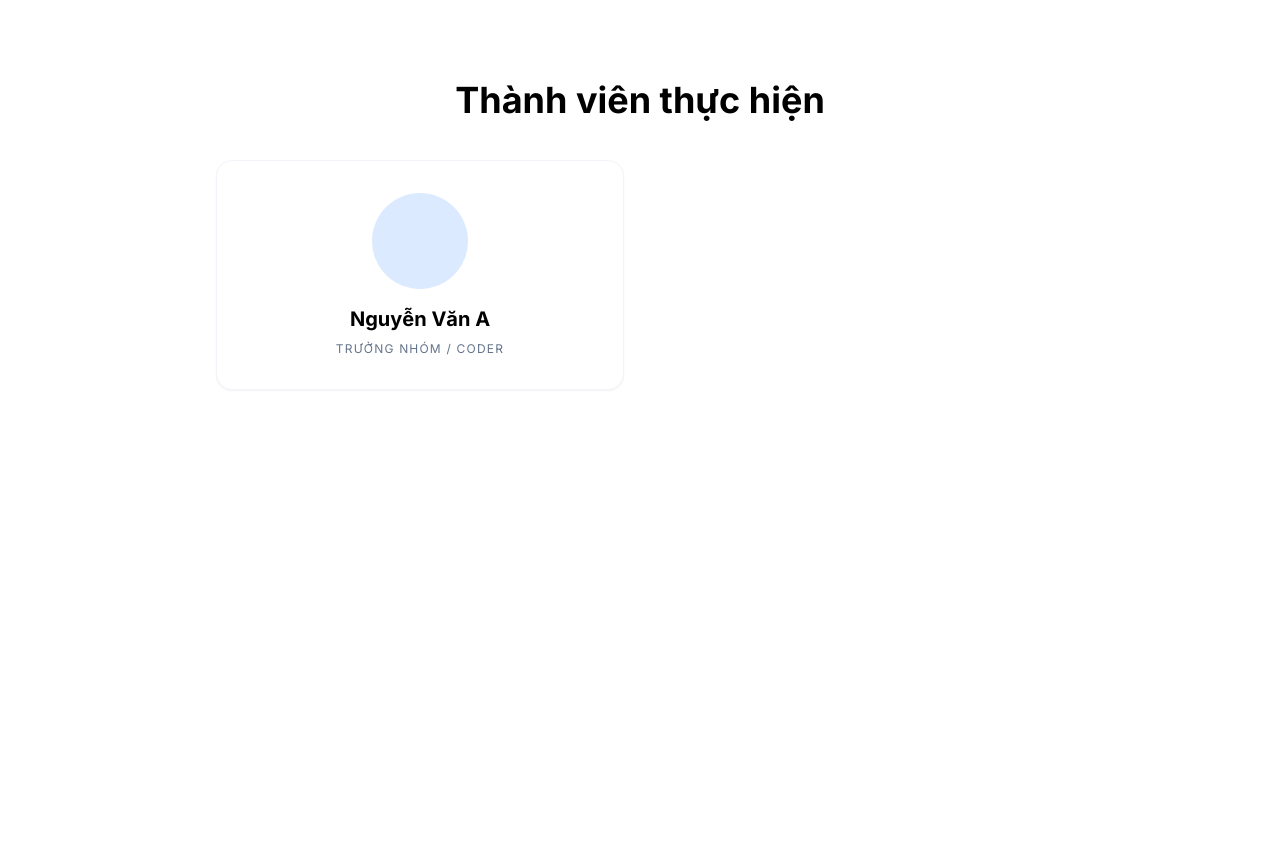
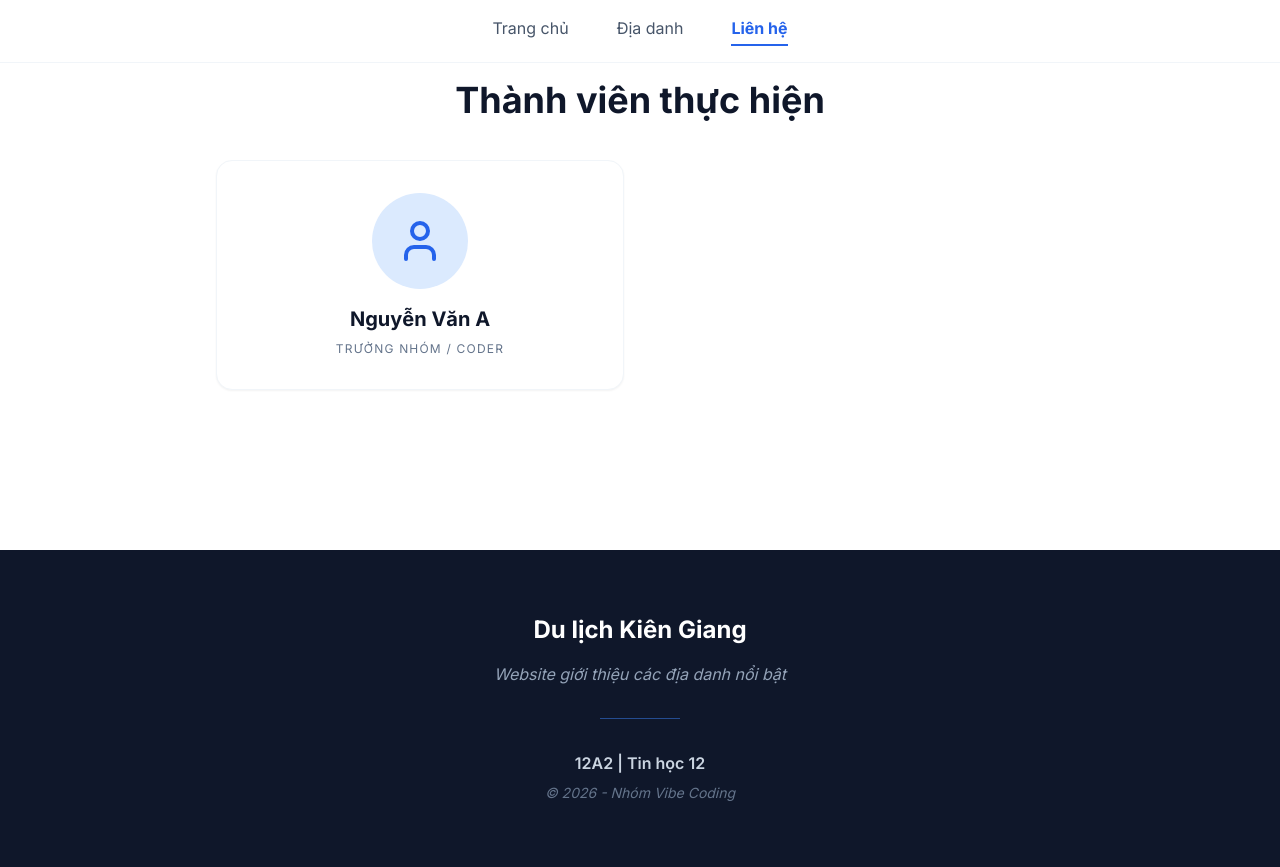
Before and after one commit to tbinh2906/du-lich-kien-giang-blog, a plain HTML site: page lien-he.html in a window 1280 px wide. Before the commit the page ends 800 px from the top, so only its background shows below. Drawn offline with nearby package versions, Linux system fonts and the light colour scheme.

Commit message:
Thêm Header, Footer cho lien-he.html

```diff
--- a/lien-he.html
+++ b/lien-he.html
@@ -7,6 +7,8 @@
     <script src="https://unpkg.com/lucide@latest"></script>
     <style>body { font-family: 'Inter', sans-serif; }</style>
 </head>
+<body class="bg-white text-slate-900">
+    <div id="header-placeholder"></div>
     <main class="max-w-4xl mx-auto py-20 px-6 text-center">
         <h1 class="text-4xl font-bold mb-10">Thành viên thực hiện</h1>
         <div class="grid grid-cols-1 md:grid-cols-2 gap-8">
@@ -19,3 +21,9 @@
             </div>
             </div>
     </main>
+
+    <div id="footer-placeholder"></div>
+    <script src="js/shared-components.js"></script>
+
+</body>
+</html>
```
Lines whose indentation alone changed are shown as unchanged.
